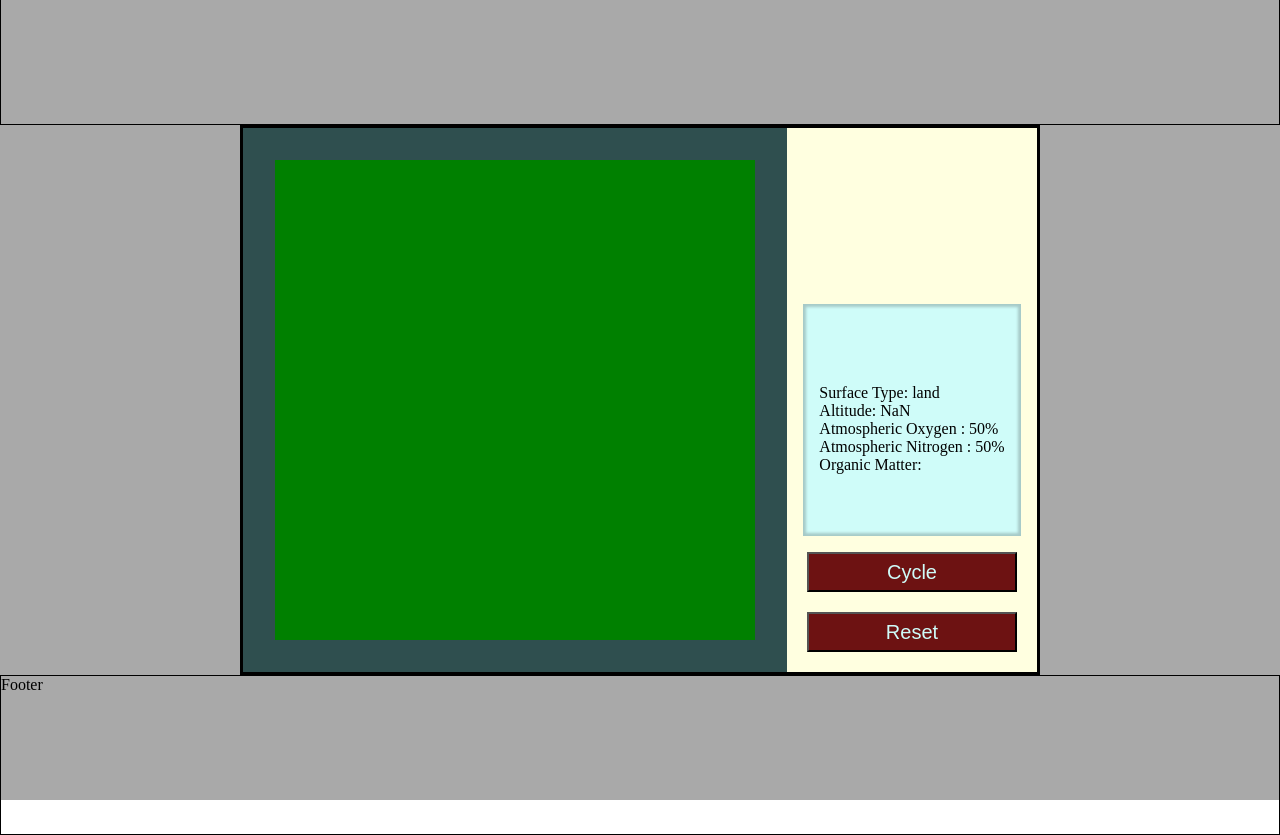
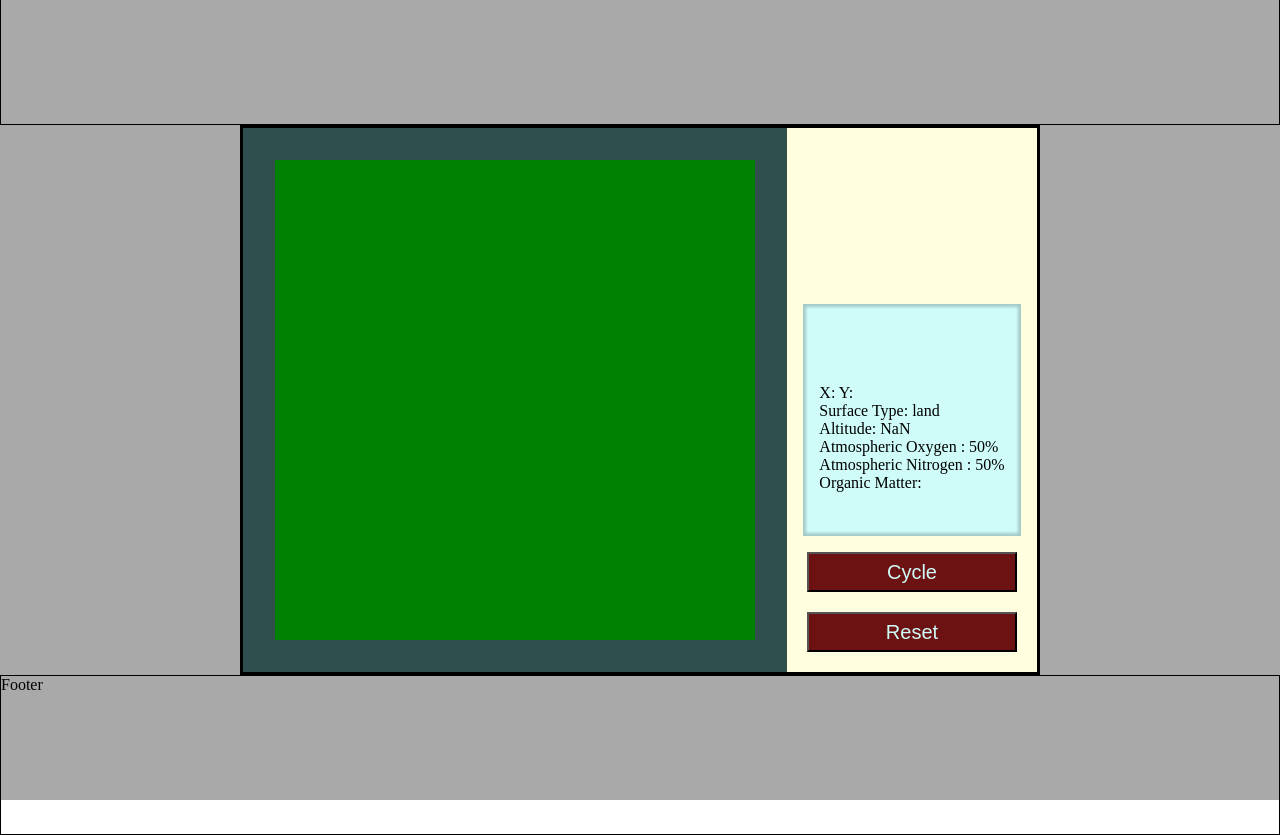
Before and after one commit to mtleonardjr/cycle-v1, a React (Create React App) app: page / in a window 1280 px wide. Built offline with nearby package versions, Linux system fonts and the light colour scheme.

Commit message:
added x and y coords

```diff
--- a/src/App.js
+++ b/src/App.js
@@ -21,12 +21,13 @@ function App() {
 
   //Reset Method
   const reset = () => {
-    const controllerRes = Controller.reset();
+    const controllerRes = Controller.buildWorld();
     setTileData(controllerRes);
   }
 
   // get tile data from hovered tile
   const getHoverData = (data) => {
+    console.log(data.position);
     setInfoData(data);
   }
 
--- a/src/components/Info.js
+++ b/src/components/Info.js
@@ -5,7 +5,8 @@ const Info = ({ data, cycleFunc, resetFunc }) => {
     return (
         <div className='info-panel'>
             <div className='info-item-container'>
-                <div className='info-item-top'>Surface Type: {data.surface.surfaceType}</div>
+                <div className='info-item-top'>X: {data.xPos} Y: {data.yPos}</div>
+                <div className='info-item'>Surface Type: {data.surface.surfaceType}</div>
                 <div className='info-item'>{data.surface.surfaceType === "land" ? "Altitude: " + Math.round(data.surface.altitude) : "Sea Level: " + Math.round(data.surface.waterLevel)}</div>
                 <div className='info-item'>Atmospheric Oxygen : {data.atmosphere.oxygen*100}%</div>
                 <div className='info-item'>Atmospheric Nitrogen : {data.atmosphere.nitrogen*100}%</div>
--- a/src/library/Controller.js
+++ b/src/library/Controller.js
@@ -17,6 +17,10 @@ class Controller {
             // resources that can be completely absent or abundent should be ints
             // resources that exist as a ratio should be decimal units
             let tile = {
+                position:{
+                    xPos:0,
+                    yPos:0
+                },
                 surface: {
                     surfaceType: "",
                     altitude: (Math.random()*40+40),
@@ -64,10 +68,14 @@ class Controller {
         // resources that can be completely absent or abundent should be ints
         // resources that exist as a ratio should be decimal units
         let tile = {
+            position:{
+                xPos:0,
+                yPos:0
+            },
             surface: {
                 surfaceType: "",
                 altitude: (altitude),
-                waterLevel: 50
+                waterLevel: 10
             },
             atmosphere: {
                 oxygen: .5,
@@ -90,12 +98,14 @@ class Controller {
         const getTiles = (num) => {
             let tileArray = [];
             for (let i=0;i<num;i++){
-                tileArray.push(this.createTile());
+                tileArray.push(this.createTile(0));
             }
             return tileArray;
         }
 
-        return(getTiles(225))
+        let worldArray = getTiles(225);
+
+        return(worldArray)
     }
 }
 
--- a/src/library/utilities.js
+++ b/src/library/utilities.js
@@ -3,7 +3,7 @@ class Utilities {
     createInitalArray(length) {
         let iArray = [];
         for(let i=0; i<length; i++) {
-          iArray.push({"surface":{"surfaceType":"land","altitude":64.934320566616,"waterLevel":60},"atmosphere":{"oxygen":0.5,"nitrogen":0.5},"uGround":{"organicSoil":50}});
+          iArray.push({"xPos":0,"yPos":0,"surface":{"surfaceType":"land","altitude":64.934320566616,"waterLevel":60},"atmosphere":{"oxygen":0.5,"nitrogen":0.5},"uGround":{"organicSoil":50}});
         }
         return iArray
     }
```
